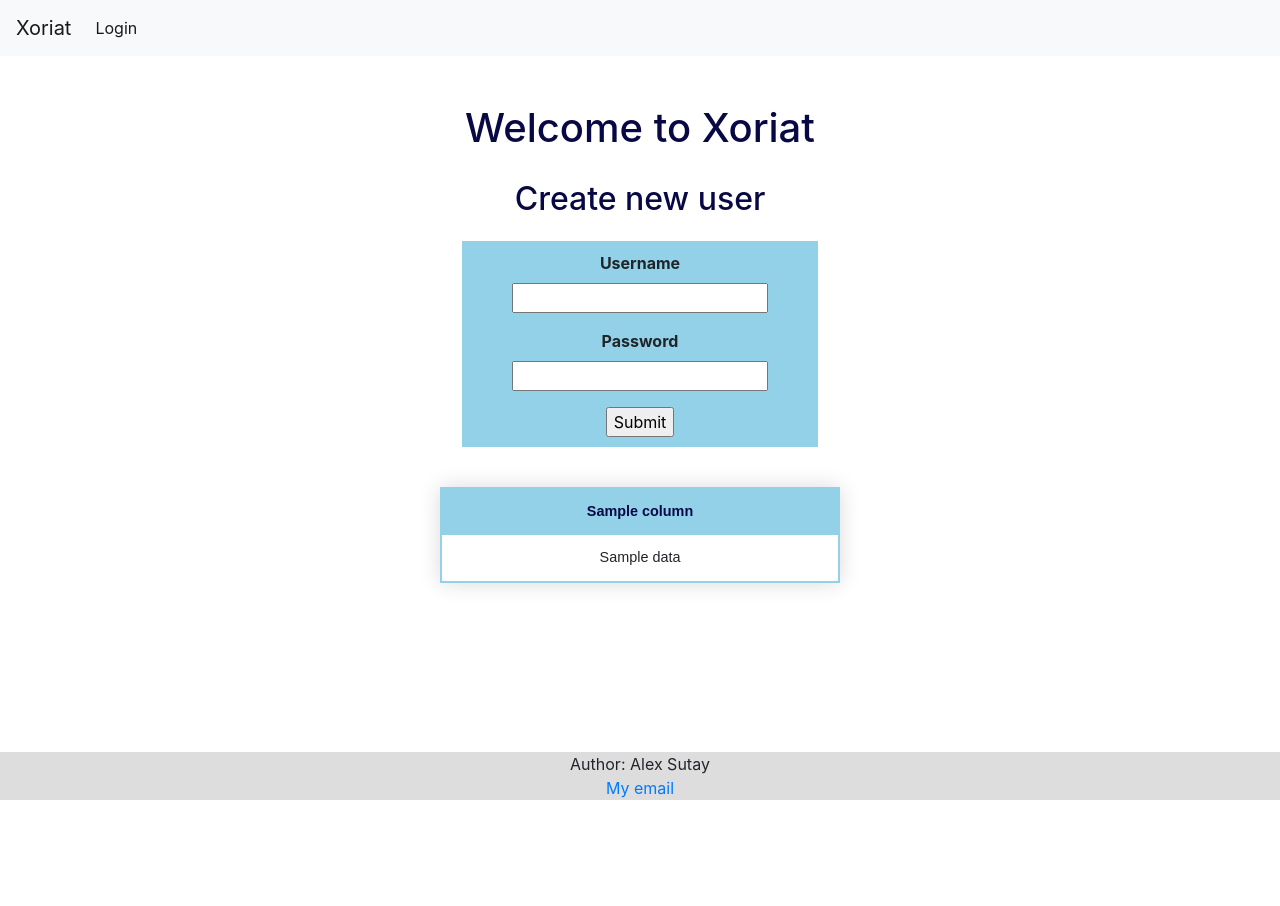
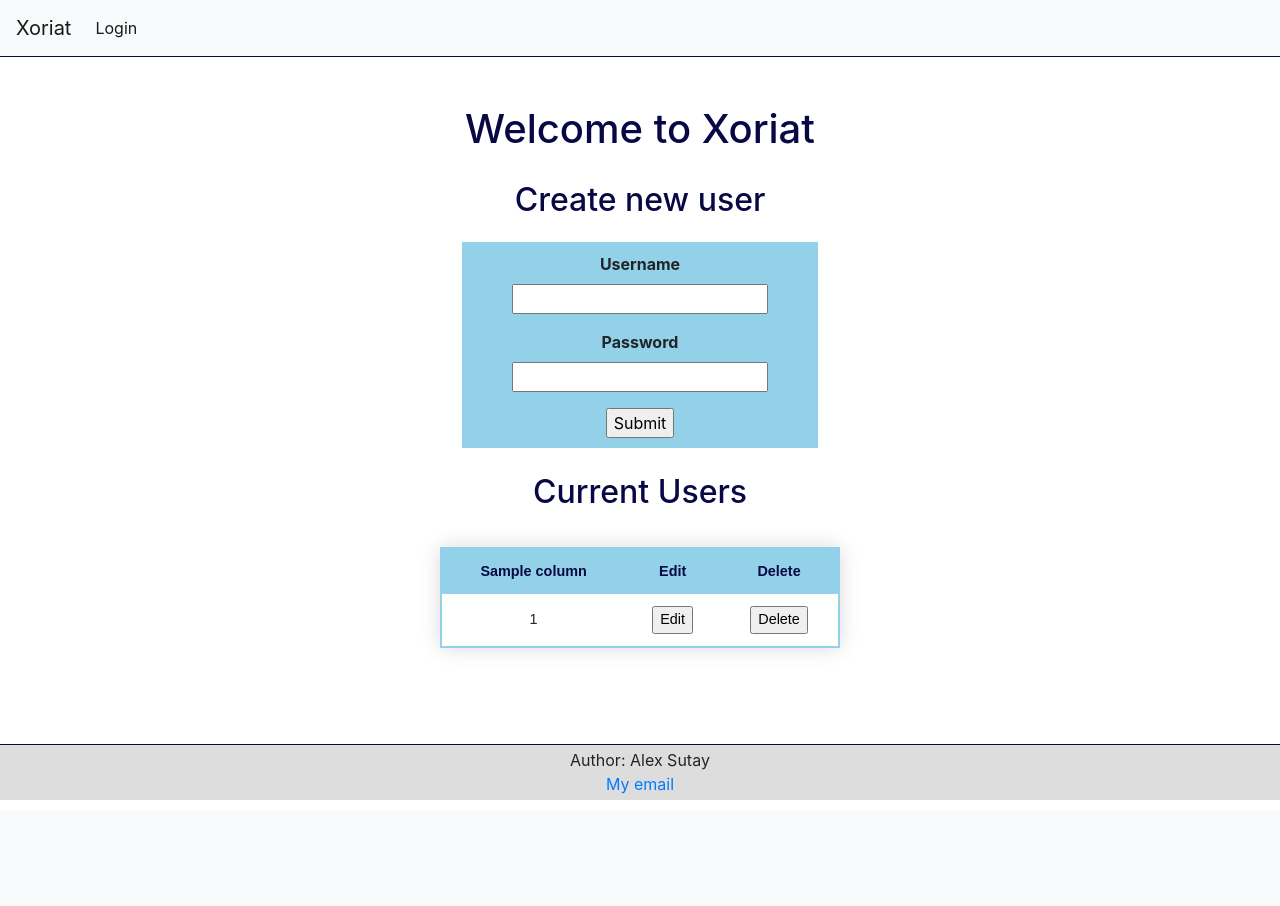
Before and after one commit to alex-sutay/houseInventory, a Python web app: template flask/templates/manageusers.html in a window 1280 px wide. After the commit the page ends 800 px from the top, so only its background shows below. Run offline with Jinja, Linux system fonts and the light colour scheme; the template is opened without the code that fills it: most values are stand-ins (such as "Sample title", 1, 10 or a date in 2020); form fields are guessed from the names that the template uses; some libraries are stand-ins or nearby versions.

Commit message:
Added buttons to tables that can be edited, also the delete button works :)

```diff
--- a/flask/static/css/style.css
+++ b/flask/static/css/style.css
@@ -13,31 +13,40 @@
 	--border: var(--bluesky);
 }
 
+.navbar {
+	position: sticky;
+	top: 0;
+	border-bottom: 1px solid var(--darkpastelblue);
+}
+
 .container {
 	padding: 10px;
-	padding-bottom: 250px;
+	padding-bottom: 25px;
 	height: fit-content;
 }
 
 body {
-	height: 100%;
+	min-height: 100%;
 	width: 100%;
 }
 
 footer {
 	position: sticky;
+	padding: 3px;
 	bottom: 0;
 	width: 100%;
-	height: fit-content;
+	height: 56px;
 	background-color: var(--brightgray);
 	text-align: center;
+	margin-top: 56px;
+	border-top: 1px solid var(--darkpastelblue);
 }
 
 .footer-text {
 	margin-bottom: 0;
 }
 
-form {
+form.input-form {
 	text-align: center;
 	background-color: var(--bluesky);
 	padding-top: 10px;
--- a/flask/templates/_build_table.html
+++ b/flask/templates/_build_table.html
@@ -1,18 +1,38 @@
-{% macro build_table(columns, results) %}
+{% macro build_table(columns, results, buttons=False) %}
 	<table class="styled-table">
 		<thead>
 			<tr>
 				{% for name in columns %}
-				<th>{{ name }}</th>
+					{% if name != "ID" %}
+						<th>{{ name }}</th>
+					{% endif %}
 				{% endfor %}
+				{% if buttons %}
+					<th>Edit</th>
+					<th>Delete</th>
+				{% endif %}
 			</tr>
 		</thead>
 		<tbody>
 			{% for row in results %}
 			<tr>
-				{% for data in row %}
-				<td>{{ data }}</td>
+				{% for i in range(row|length) %}
+					{% if not(i == 0 and "ID" in columns) %}
+						<td>{{ row[i] }}</td>
+					{% endif %}
 				{% endfor %}
+				{% if buttons %}
+					<td>
+						<form method="POST" action="{{ url_for(request.endpoint, action='edit', id=row[0]) }}">
+							<input type="submit" value="Edit" name="edit"/>
+						</form>
+					</td>
+					<td>
+						<form method="POST" action="{{ url_for(request.endpoint, action='delete', id=row[0]) }}">
+							<input type="submit" value="Delete" name="delete"/>
+						</form>
+					</td>
+				{% endif %}
 			</tr>
 			{% endfor %}
 		</tbody>
--- a/flask/templates/login.html
+++ b/flask/templates/login.html
@@ -8,7 +8,7 @@
 	<div class="form-wrapper">
 		<h2 class="title">Please log in</h2>
 
-		<form method="POST" action="{{ url_for('login_post') }}">
+		<form method="POST" action="{{ url_for('login_post') }}" class="input-form">
 
 			{{ render_field(form.username) }}
 			{{ render_field(form.password) }}
--- a/flask/templates/manageusers.html
+++ b/flask/templates/manageusers.html
@@ -8,7 +8,7 @@
 	<div class="form-wrapper">
 		<h2 class="title">Create new user</h2>
 
-		<form method="POST" action="{{ url_for('manage_users_post') }}">
+		<form method="POST" action="{{ url_for('manage_users_post', action='create') }}" class="input-form">
 
 			{{ render_field(form.username) }}
 			{{ render_field(form.password) }}
@@ -18,6 +18,7 @@
 		</form>
 	</div>
 
-	{{ build_table(columns, results) }}
+	<h2 class="title">Current Users</h2>
+	{{ build_table(columns, results, buttons=True) }}
 
 {% endblock %}
--- a/flask/templates/show_table_items.html
+++ b/flask/templates/show_table_items.html
@@ -6,12 +6,12 @@
 
 {% block content %}
 
-	{{ build_table(columns, results) }}
+	{{ build_table(columns, results, buttons=True) }}
 
 	<div class="form-wrapper">
 		<h2 class="title">Create new Item</h2>
 
-		<form method="POST" action="{{ url_for('all_items') }}">
+		<form method="POST" action="{{ url_for('all_items', action='create') }}" class="input-form">
 
 			{{ render_field(form.name_field) }}
 			{{ render_field(form.type_field) }}
```
Also changed, not shown: flask/app.py (+26 -9 lines), flask/models.py (+23 -4 lines), flask/templates/changepass.html (+1 -16 lines).
